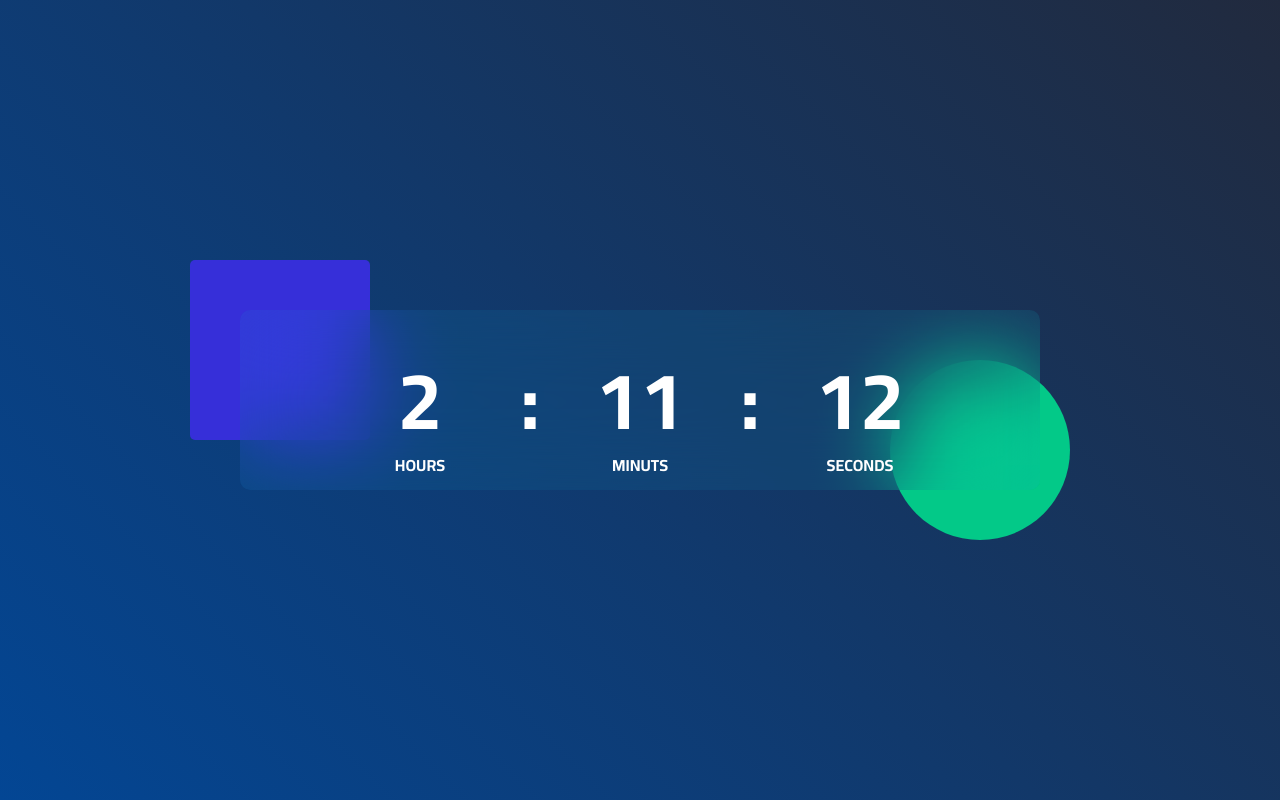
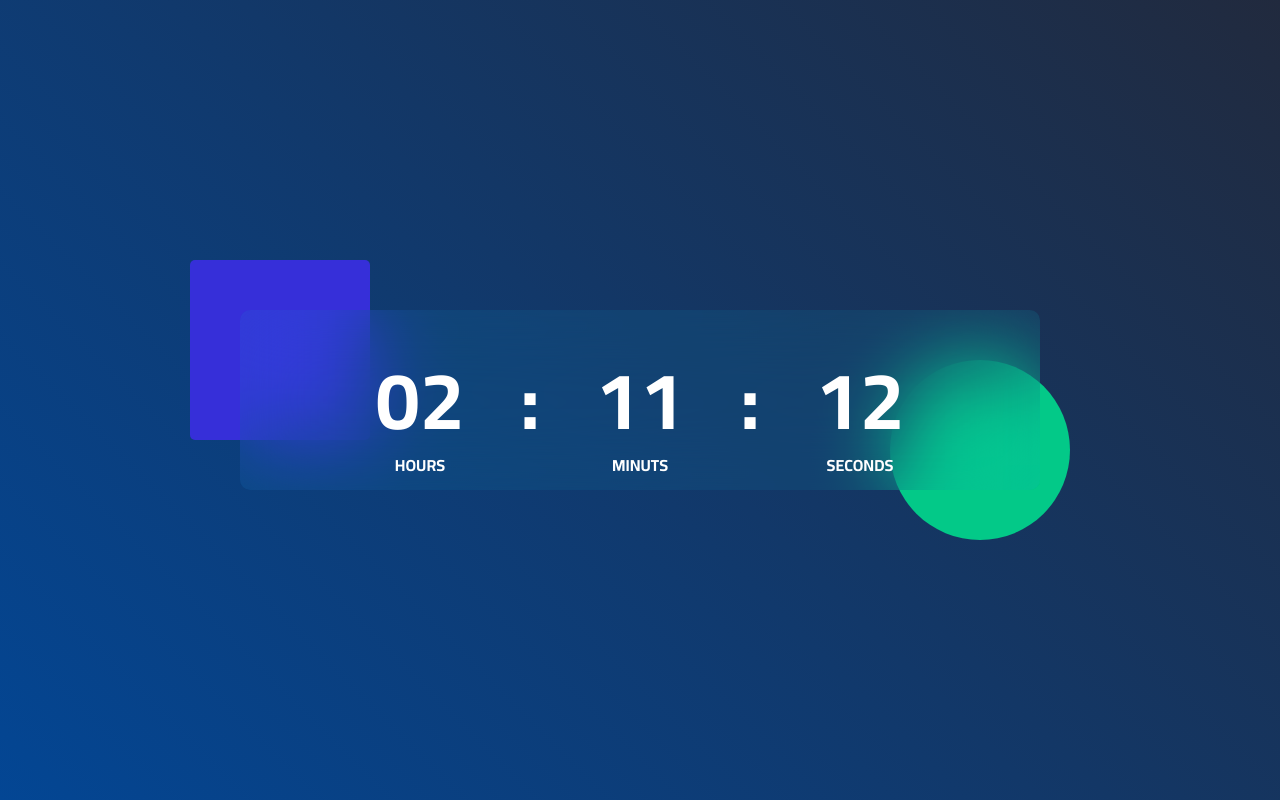
Before and after one commit to G3RGES/digital-clock, a plain HTML site: page index.html in a window 1280 px wide. Drawn offline with Linux system fonts and the light colour scheme.

Commit message:
index.html
updated so it can show the hours in 24 hours format and in 12 hours format
if the time is 12 the clock will be 0 so I added a condition where if the time is equal to 0 it simply shows 12

(I never understood the 24 hour format so I had to do this for those like me 😅)

if anyone has any idea on how to make it better please tell me 🌚

```diff
--- a/index.html
+++ b/index.html
@@ -37,14 +37,25 @@
         let current = new Date();
 
         //12 HOURS FORMAT
-        hrs.innerHTML = current.getHours() - 12;
+        // hrs.innerHTML =
+        //   (current.getHours() - "12" < 10 ? "0" : "") +
+        //   (current.getHours() % 12);
+        if (current.getHours() == "0") {
+          hrs.innerHTML = "12";
+        } else {
+          hrs.innerHTML =
+            (current.getHours() - "12" < 10 ? "0" : "") +
+            (current.getHours() % 12);
+        }
+        // 24 HOURS FORMAT
+        // hrs.innerHTML =
+        //   (current.getHours() < 10 ? "0" : "") + current.getHours();
 
-        // 24 HOURS FORMAT
-        // hrs.innerHTML = current.getHours();
+        min.innerHTML =
+          (current.getMinutes() < 10 ? "0" : "") + current.getMinutes();
 
-        min.innerHTML = current.getMinutes();
-
-        sec.innerHTML = current.getSeconds();
+        sec.innerHTML =
+          (current.getSeconds() < 10 ? "0" : "") + current.getSeconds();
       }, 1000);
     </script>
   </body>
```
